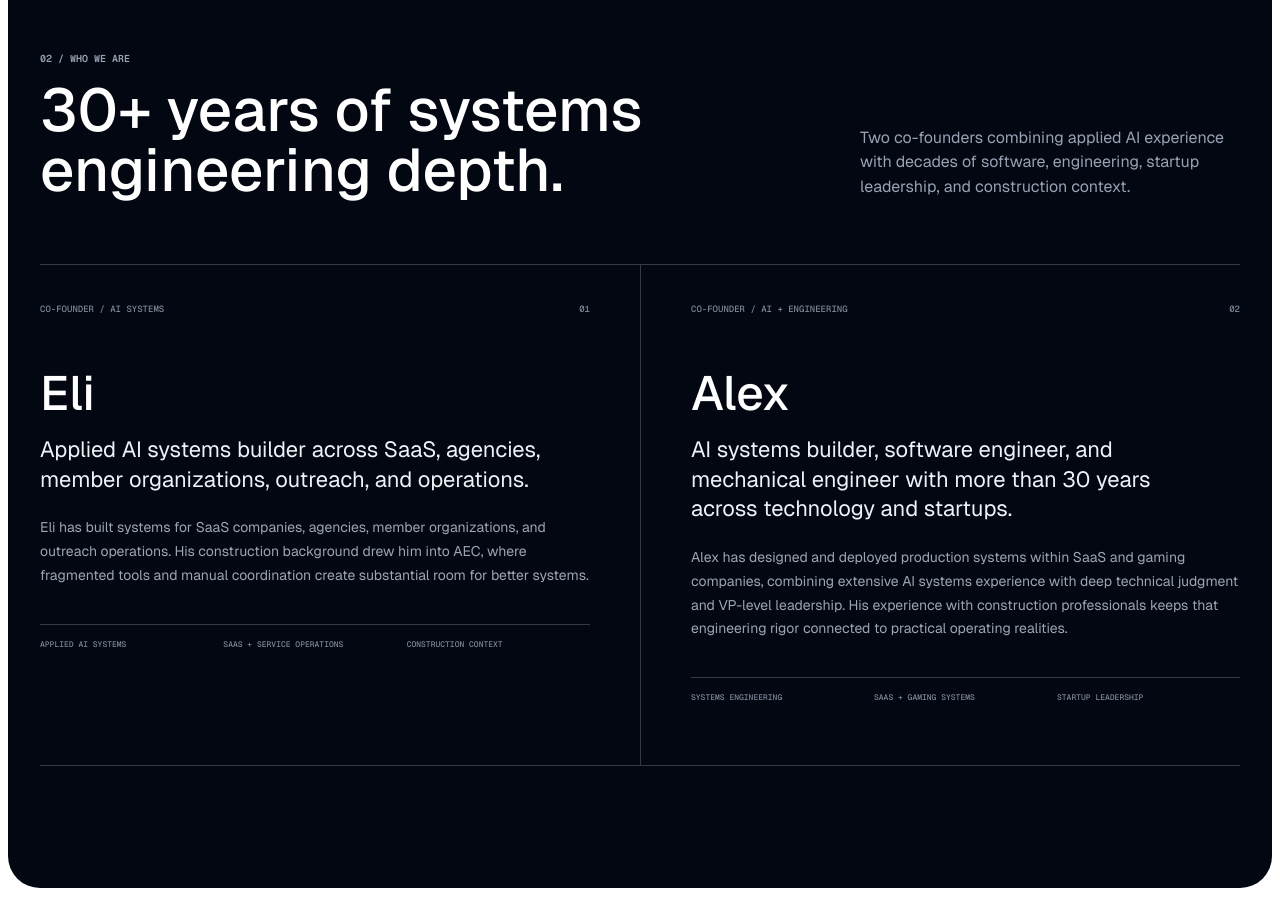
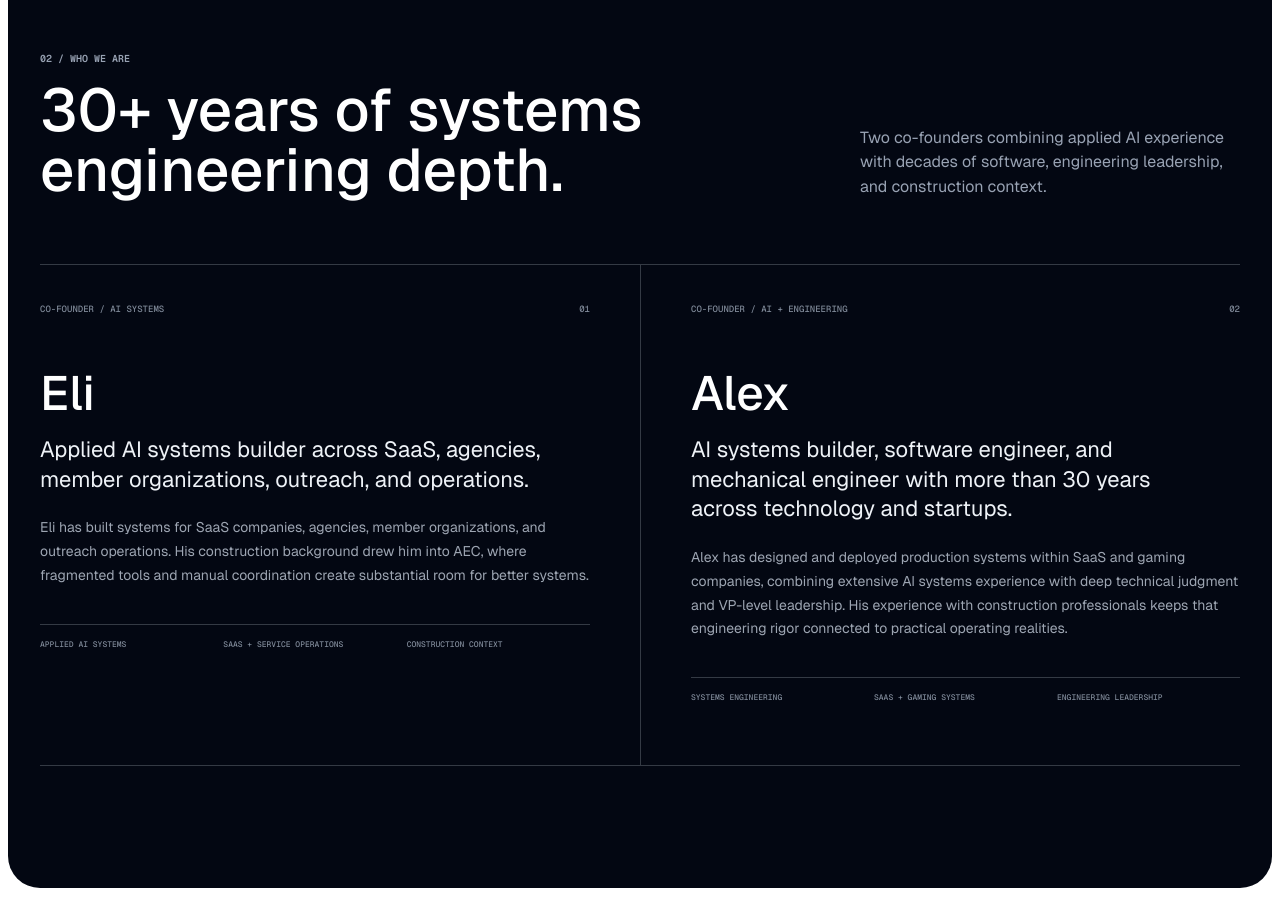
Before and after one commit to lever9solutions/website-staging, a plain HTML site: page about.html in a window 1280 px wide. Shown: the part 1420-2343 px from the top of the page. Drawn offline with Linux system fonts and the light colour scheme.

Commit message:
Deploy staging from website 280f7a2

```diff
--- a/about.html
+++ b/about.html
@@ -76,7 +76,7 @@
               <p class="section-index">02 / Who we are</p>
               <h2 id="team-title">30+ years of systems engineering depth.</h2>
             </div>
-            <p>Two co-founders combining applied AI experience with decades of software, engineering, startup leadership, and construction context.</p>
+            <p>Two co-founders combining applied AI experience with decades of software, engineering leadership, and construction context.</p>
           </div>
 
           <div class="founder-grid reveal-line">
@@ -100,7 +100,7 @@
               <ul class="founder-evidence" aria-label="Alex's experience">
                 <li>Systems engineering</li>
                 <li>SaaS + gaming systems</li>
-                <li>Startup leadership</li>
+                <li>Engineering leadership</li>
               </ul>
             </article>
           </div>
```
